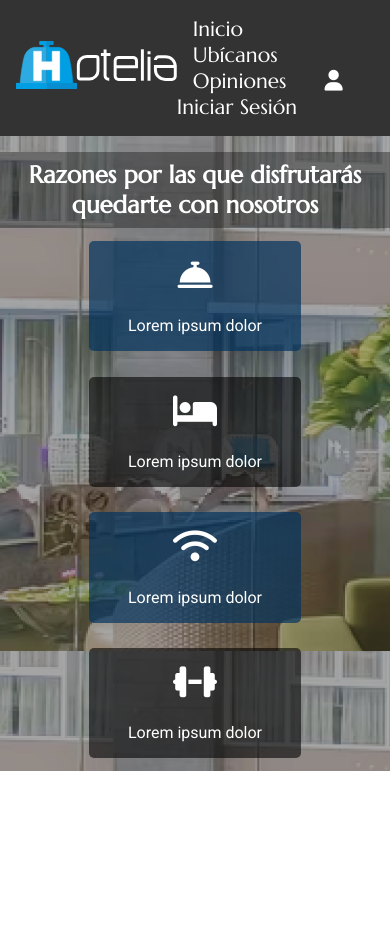
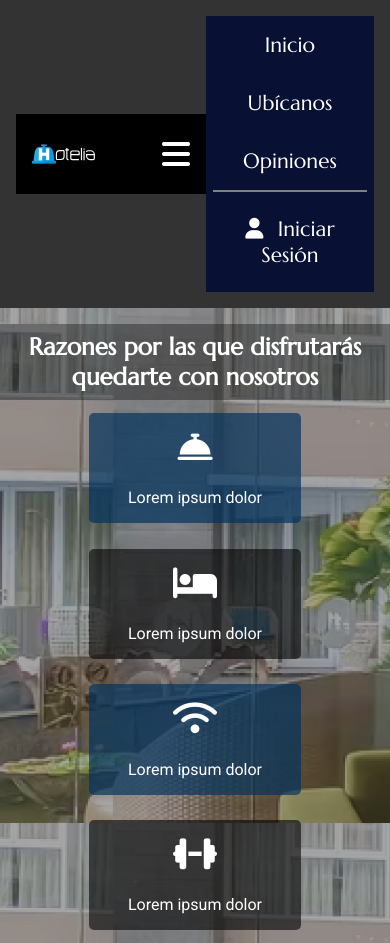
Before and after one commit to johana2020/TALLER_0_Maquetaci-n_Responsive, a plain HTML site: page index.html in a window 390 px wide. Before the commit the page ends 844 px from the top, so only its background shows below. Drawn offline with Linux system fonts and the light colour scheme.

Commit message:
Se realizó el layout del ejercicio de ejemplo con responsive design

```diff
--- a/css/style.css
+++ b/css/style.css
@@ -59,7 +59,7 @@ nav{
 .logo img{
     height: 3rem;
     }
-/* .logo{
+.logo{
     background-color: var(--negro2);
     display: flex;
     align-items: center;
@@ -75,7 +75,7 @@ nav{
     color: var(--blanco);
     font-size: 2rem;
     }
- */
+
 #features{
     background: url(../img/index/bg-features.png);
     color: white;
@@ -115,7 +115,7 @@ nav{
     background-color: rgba(0,0,0,0.59);
     }
 
-/* .menu{
+.menu{
     background-color: rgba(1, 10, 52, 0.838);
     display: flex;
     flex-direction: column;
@@ -146,4 +146,4 @@ nav{
     padding: 0.5rem;
     font-family: 'Marcellus', serif;
     color: var(--blanco);
-    } */
+    }
--- a/index.html
+++ b/index.html
@@ -11,7 +11,23 @@
     <meta name="viewport" content="width=device-width, initial-scale=1.0">
 </head>
 <body>
+
 <nav>
+<div class="logo">
+<img src="img/Hotelia horizontal blanco.svg">
+<i class="fa-solid fa-bars"></i>
+</div>
+<div class="menu">
+<a href="index.html" class="item">Inicio</a>
+<a href="ubicanos.html" class="item">Ubícanos</a>
+<a href="opiniones.html" class="item">Opiniones</a>
+<hr class="menu-hr" noshade="">
+<a href="#" class="item"><button class="navbar-button"><i class="fa-solid
+fa-user"></i> Iniciar Sesión</button></a>
+</div>
+</nav>
+
+<!-- <nav>
     <div class="logo">
     <img src="./img/Hotelia horizontal blanco.svg">
     </div>
@@ -22,7 +38,7 @@
     <a href="#" class="item"><i class="fa-solid fa-user"></i> Iniciar
     Sesión</a>
     </div>
-    </nav>
+    </nav> -->
 
 <section id="features">
     <h2 class="features-title">Razones por las que disfrutarás quedarte con
@@ -48,20 +64,7 @@
     </div>
 </section>
 
-<!-- <nav>X
-<div class="logo">
-<img src="img/Hotelia horizontal blanco.svg">
-<i class="fa-solid fa-bars"></i>
-</div>
-<div class="menu">
-<a href="index.html" class="item">Inicio</a>
-<a href="ubicanos.html" class="item">Ubícanos</a>
-<a href="opiniones.html" class="item">Opiniones</a>
-<hr class="menu-hr" noshade="">
-<a href="#" class="item"><button class="navbar-button"><i class="fa-solid
-fa-user"></i> Iniciar Sesión</button></a>
-</div>
-</nav> -->
+
 
 
 
```
